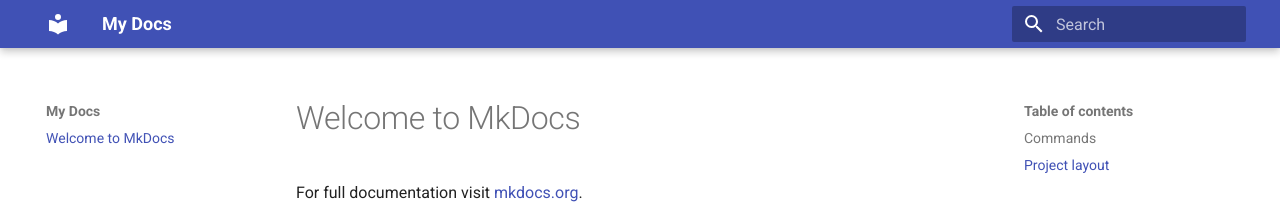
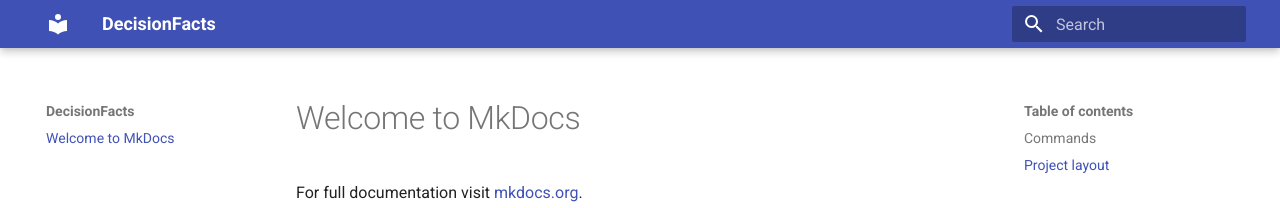
Before and after one commit to Mudasir-Ahmad-DF/MKDocs-demo, an MkDocs documentation site: the page built from docs/index.md, in a window 1280 px wide. Shown: the top 208 px of the page. Built offline with MkDocs 1.6.1 and Material for MkDocs 9.7.7, drawn with Linux system fonts in a browser that asks for light colours.

Commit message:
Title change

```diff
--- a/mkdocs.yml
+++ b/mkdocs.yml
@@ -1,3 +1,3 @@
-site_name: My Docs
+site_name: DecisionFacts
 theme:
   name: material
```
Also changed, not shown: 1 other file.
